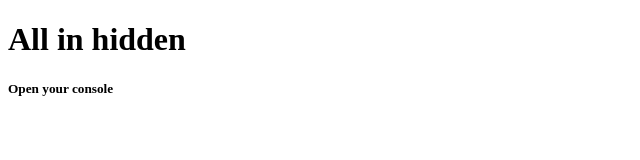
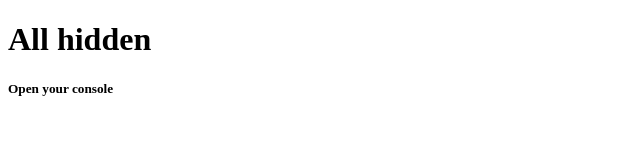
Before and after one commit to akvamor/js, a plain HTML site: page index.html in a window 1280 px wide. Shown: the whole page, without its empty margins (0-640 px from the left). Drawn offline with Linux system fonts and the light colour scheme.

Commit message:
updated text

```diff
--- a/index.html
+++ b/index.html
@@ -7,7 +7,7 @@
 </head>
 <body>
 
-    <h1>All in hidden</h1>
+    <h1>All hidden</h1>
     <h5>Open your console</h5>
 </body>
 </html>
```
